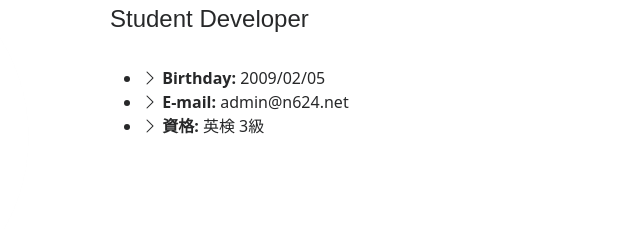
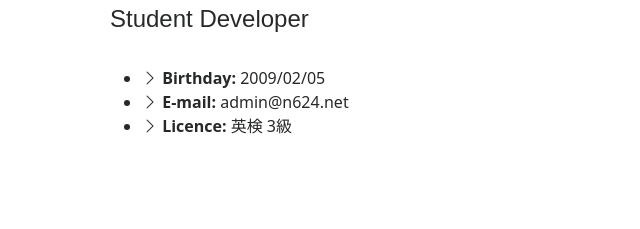
Before and after one commit to n624-dev/portfolio-v1.1, a plain HTML site: page index.html in a window 1280 px wide. Shown: the part 939-1168 px from the top of the page, 592-1232 px from the left. Drawn offline with Linux system fonts and the light colour scheme.

Commit message:
Update index.html

```diff
--- a/index.html
+++ b/index.html
@@ -121,7 +121,7 @@
                 <ul>
                   <li><i class="bi bi-chevron-right"></i> <strong>Birthday:</strong> <span>2009/02/05</span></li>
                   <li><i class="bi bi-chevron-right"></i> <strong>E-mail:</strong> <span>admin@n624.net</span></li>
-                  <li><i class="bi bi-chevron-right"></i> <strong>資格:</strong> <span>英検 3級</span></li>
+                  <li><i class="bi bi-chevron-right"></i> <strong>Licence:</strong> <span>英検 3級</span></li>
                 </ul>
               </div>
             </div>
```
